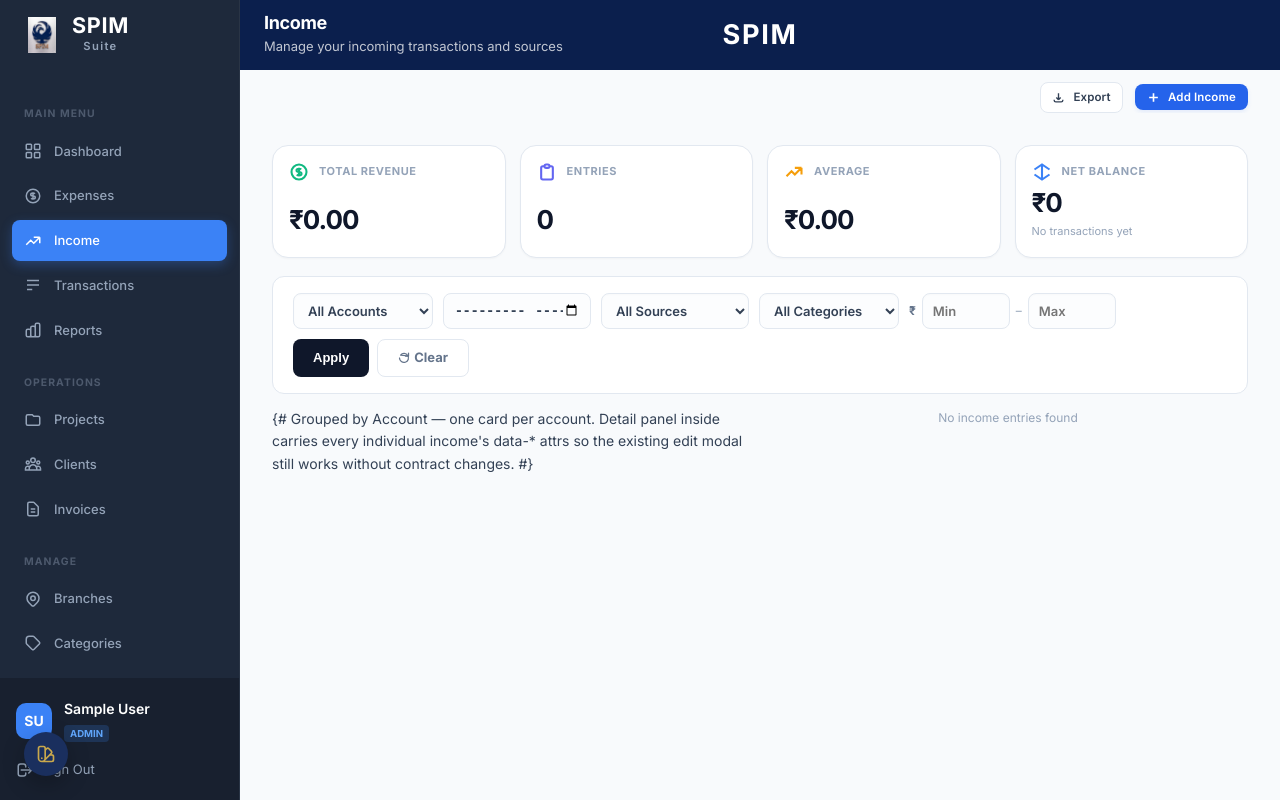
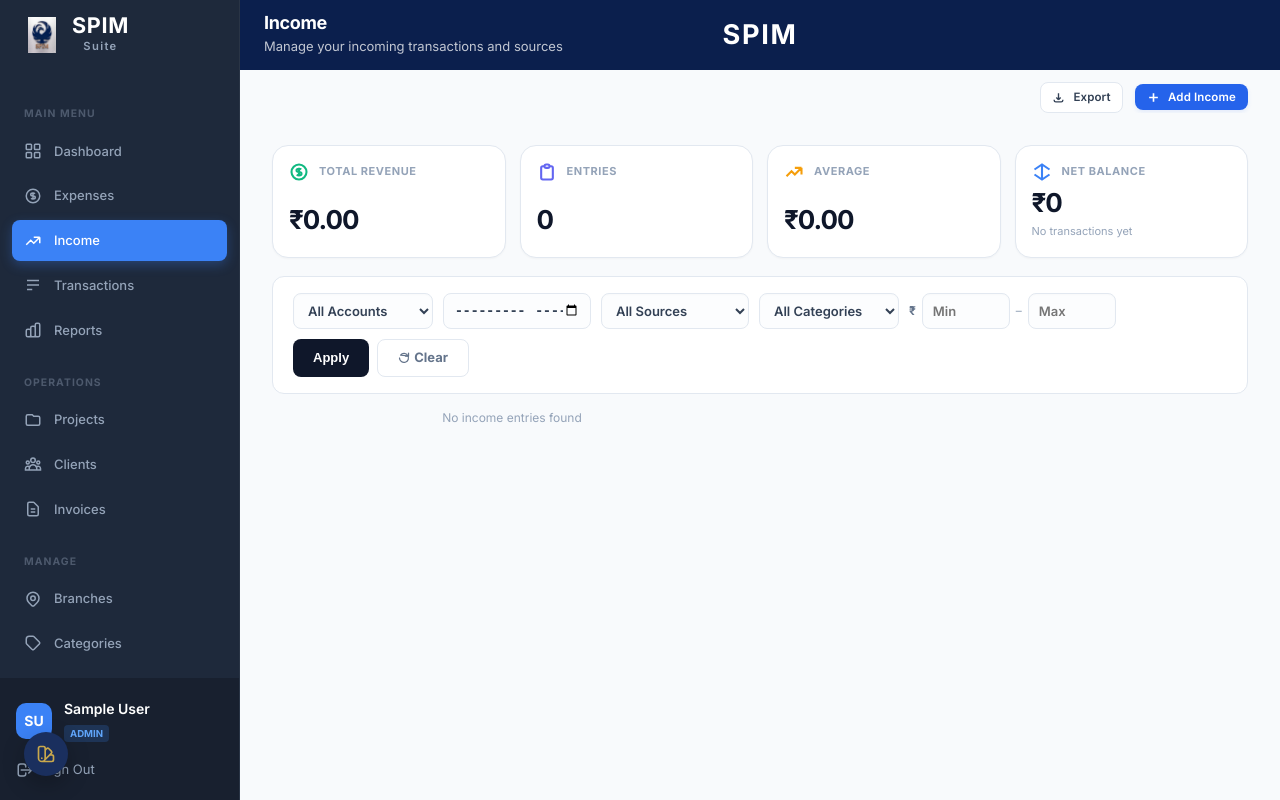
Before and after one commit to aboorvang-96/spim-suite, a Django app: page /income/ in a window 1280 px wide. Run offline with Django 5.2, Linux system fonts and the light colour scheme; the visitor is signed in with stand-in values (Sample User, id 1); data comes from the database, SQL or seed files in the repository; data that the repository does not hold is empty; parts of the project's set-up code (start-up, migrations or seed data) failed here and were passed over.

Commit message:
Fix: Remove visible template comment from income manager

```diff
--- a/templates/income/list.html
+++ b/templates/income/list.html
@@ -418,9 +418,6 @@
   <!-- 4. INCOME LIST -->
   <section class="income-list-v5">
     <div class="income-grid-v5" id="incomeGrid">
-      {# Grouped by Account — one card per account. Detail panel inside
-         carries every individual income's data-* attrs so the existing
-         edit modal still works without contract changes. #}
       {% for group in accounts_grouped %}
       <div class="income-card-v5" data-account-key="{{ group.account_key }}" data-income-count="{{ group.count }}">
         <!-- LATEST DATE & TOTAL AMOUNT -->
```
